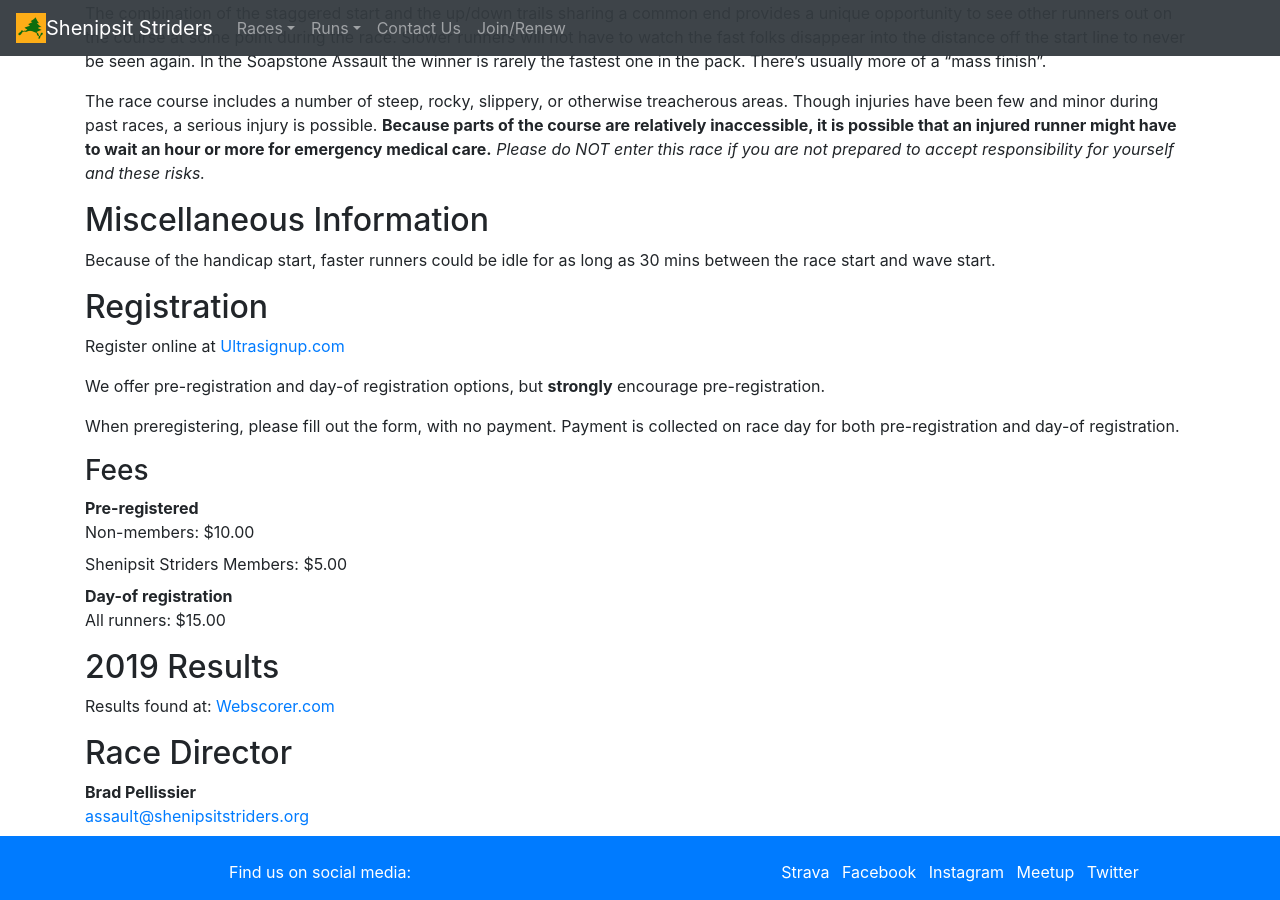
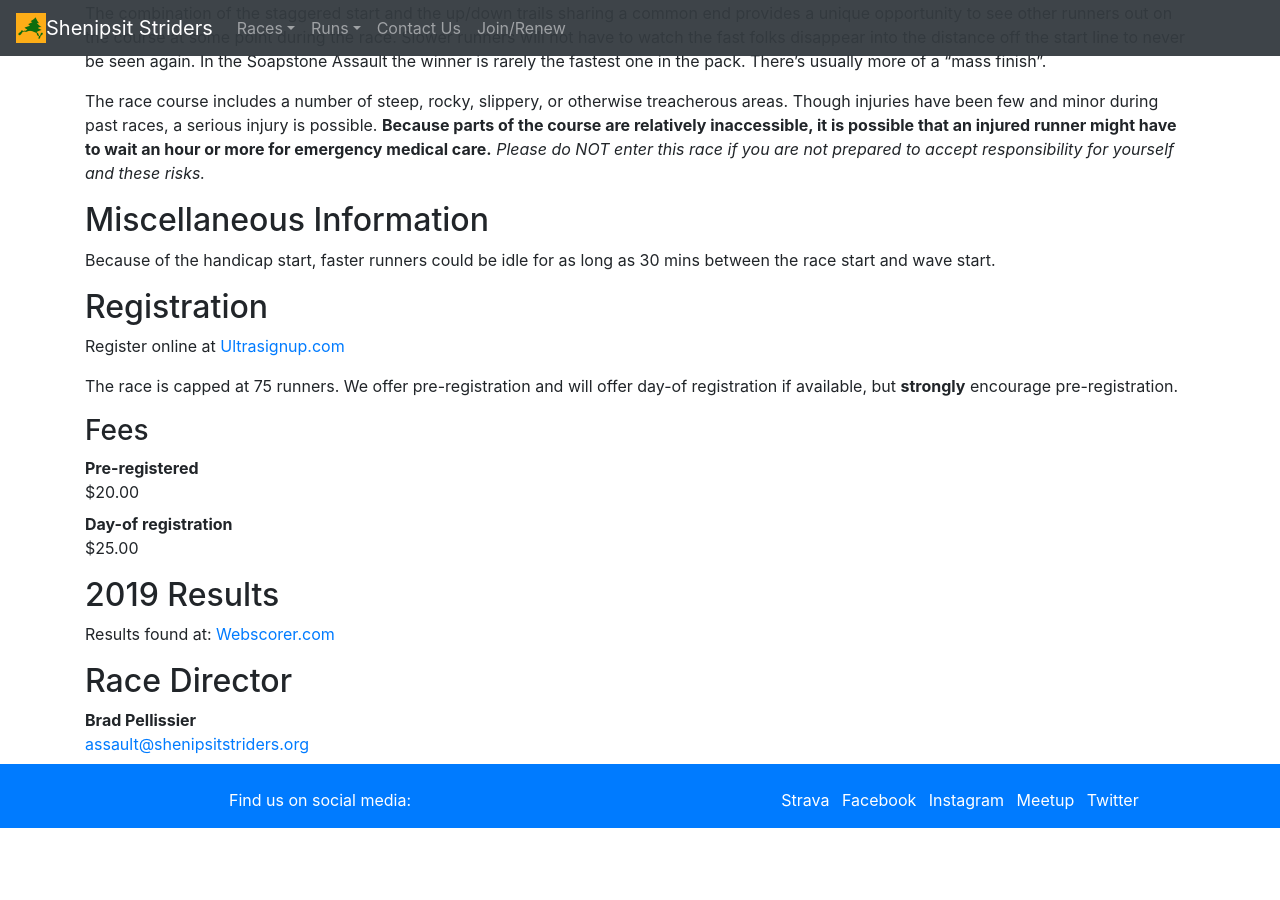
Before and after one commit to ShenipsitStriders/ShenipsitStriders.github.io, a Jekyll site: the page built from _club-races/soapstone-assault.md, in a window 1280 px wide and 900 px high, scrolled down 570 px. Built offline with Jekyll 4.4.1, drawn with Linux system fonts in a browser that asks for light colours; after the commit the page ends 1398 px from its top, so only the background shows below that.

Commit message:
Update Soapstone Assault URL, registration pricing, and registration info

```diff
--- a/_club-races/soapstone-assault.md
+++ b/_club-races/soapstone-assault.md
@@ -10,20 +10,17 @@
   - address: Gulf Rd parking lot - Shenipsit State Forest
     map: https://www.google.com/maps/place/41%C2%B057'41.8%22N+72%C2%B024'30.9%22W/@41.961598,-72.408573,11z/data=!4m2!3m1!1s0x0:0x0?hl=en
 registration:
-  - url: https://ultrasignup.com/register.aspx?did=75588
+  - url: http://ultrasignup.com/register.aspx?eid=12441
     add_info: |
-        We offer pre-registration and day-of registration options, but **strongly** encourage pre-registration.
-
-        When preregistering, please fill out the form, with no payment. Payment is collected on race day for both pre-registration and day-of registration.
+        The race is capped at 75 runners. We offer pre-registration and will offer day-of registration if available, but **strongly** encourage pre-registration.
 
         ### Fees
 
         Pre-registered
-        : Non-members: $10.00
-        : Shenipsit Striders Members: $5.00
+        : $20.00
 
         Day-of registration
-        : All runners: $15.00
+        : $25.00
 results:
   - year: 2019
     url: https://www.webscorer.com/racedetails?raceid=189534
```
